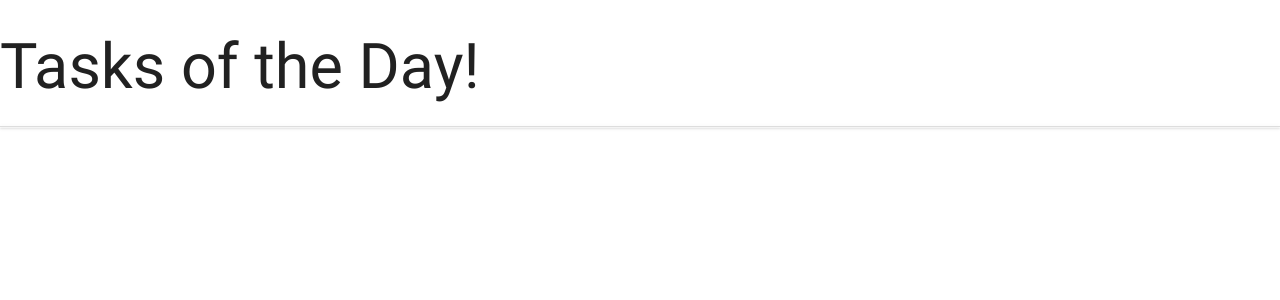
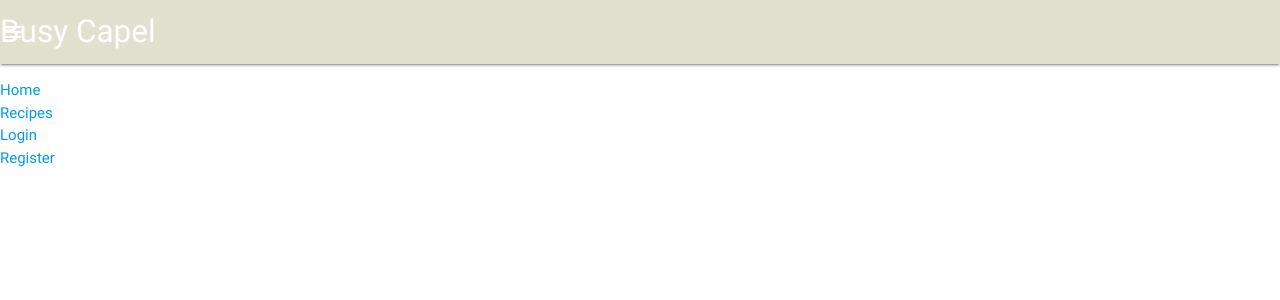
Before and after one commit to capel82/Busy-Capel, a Flask app: page / in a window 1280 px wide. Shown: the top 300 px of the page. Run offline with Flask 2, Linux system fonts and the light colour scheme; data that the repository does not hold is empty; some libraries are stand-ins or nearby versions.

Commit message:
creating collapsible navbar

```diff
--- a/static/css/style.css
+++ b/static/css/style.css
@@ -0,0 +1,3 @@
+.nav-wrapper{
+    background-color:red;
+}
--- a/templates/base.html
+++ b/templates/base.html
@@ -2,22 +2,41 @@
 <html>
 
 <head>
+    <!----link for materialize icons, materialise css, font awesome, own css stylesheet-->
     <link href="https://fonts.googleapis.com/icon?family=Material+Icons" rel="stylesheet">
     <link rel="stylesheet" href="https://cdnjs.cloudflare.com/ajax/libs/materialize/0.100.2/css/materialize.min.css">
     <link href="https://stackpath.bootstrapcdn.com/font-awesome/4.7.0/css/font-awesome.min.css" rel="stylesheet" integrity="sha384-wvfXpqpZZVQGK6TAh5PVlGOfQNHSoD2xbE+QkPxCAFlNEevoEH3Sl0sibVcOQVnN" crossorigin="anonymous">
+    <link rel="stylesheet" href="{{url_for('static', filename='css/style.css')}}" type="text/css">
 </head>
 
 <body>
-    <h1> Tasks of the Day!</h1>
+<nav>
+    <div class="nav-wrapper" style ="background-color:#e1e1d0">
+      <a href="#" class="brand-logo">Busy Capel</a>
+      <a href="#" data-target="mobile-nav" class="sidenav-trigger"><i class="material-icons">menu</i></a>
+      <ul class="right hide-on-med-and-down">
+        <li><a href="index.html">Home</a></li>
+        <li><a href="recipes.html">Recipes</a></li>
+        <li><a href="login.html">Login</a></li>
+        <li><a href="register.html">Register</a></li>
+      </ul>
+    </div>
+</nav>
+    <ul class="sidenav" id="mobile-nav">
+        <li><a href="index.html">Home</a></li>
+        <li><a href="recipes.html">Recipes</a></li>
+        <li><a href="login.html">Login</a></li>
+        <li><a href="register.html">Register</a></li>
+    </ul>
+
     {% block content %}
     {% endblock %}
-
-    <script src="https://cdnjs.cloudflare.com/ajax/libs/jquery/3.2.1/jquery.min.js"></script>
-    <script src="https://cdnjs.cloudflare.com/ajax/libs/materialize/0.100.2/js/materialize.min.js"></script>
-    <script type="text/javascript">
-        $(document).ready(function() {
-            $('.collapsible').collapsible();
-        })
+    <!--jquery.min.js and materialize.min.js-->
+    <script src="https://cdnjs.cloudflare.com/ajax/libs/materialize/1.0.0/js/materialize.min.js"></script>
+    <script>
+        $(document).ready(function(){
+    $('.sidenav').sidenav();
+  });
     </script>
 </body>
 
--- a/templates/index.html
+++ b/templates/index.html
@@ -1,20 +1,5 @@
 {% extends 'base.html' %}
 {% block content %}
-    <ul class="collapsible" data-collapsible="accordion">
-        {% for task in tasks %}
-        <li>
-            <div class="collapsible-header">
 
-                <div class=" task_header col s9">
-                    <i class="material-icons">expand_more</i><strong>{{task.task_name}}</strong> - {{task.due_date}}
-                </div>
-            </div>
-            <div class="collapsible-body">
-                <span>
-                    {{task.task_description}}
-                </span>
-            </div>
-        </li>
-        {% endfor %}
-    </ul>
+
 {% endblock %}
```
